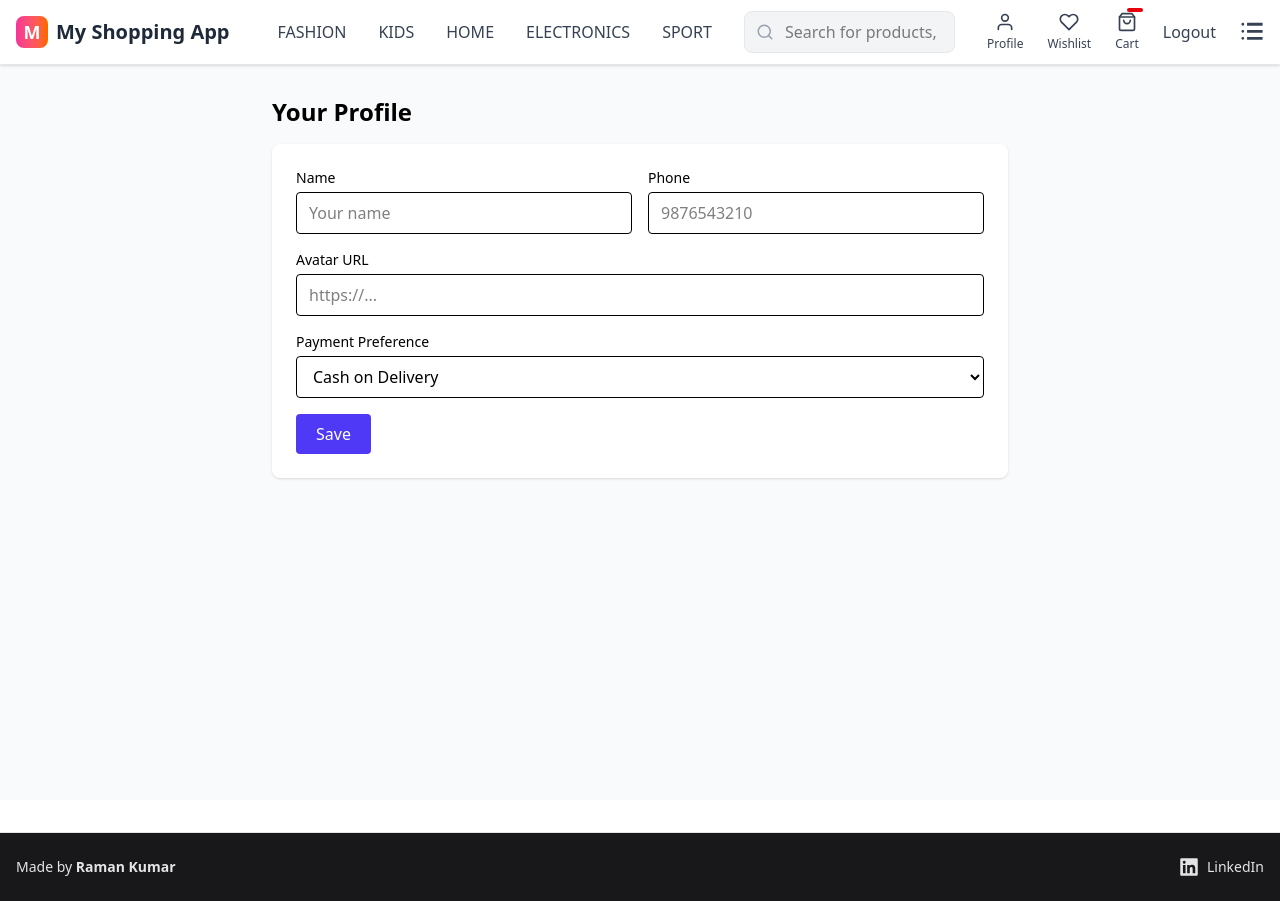
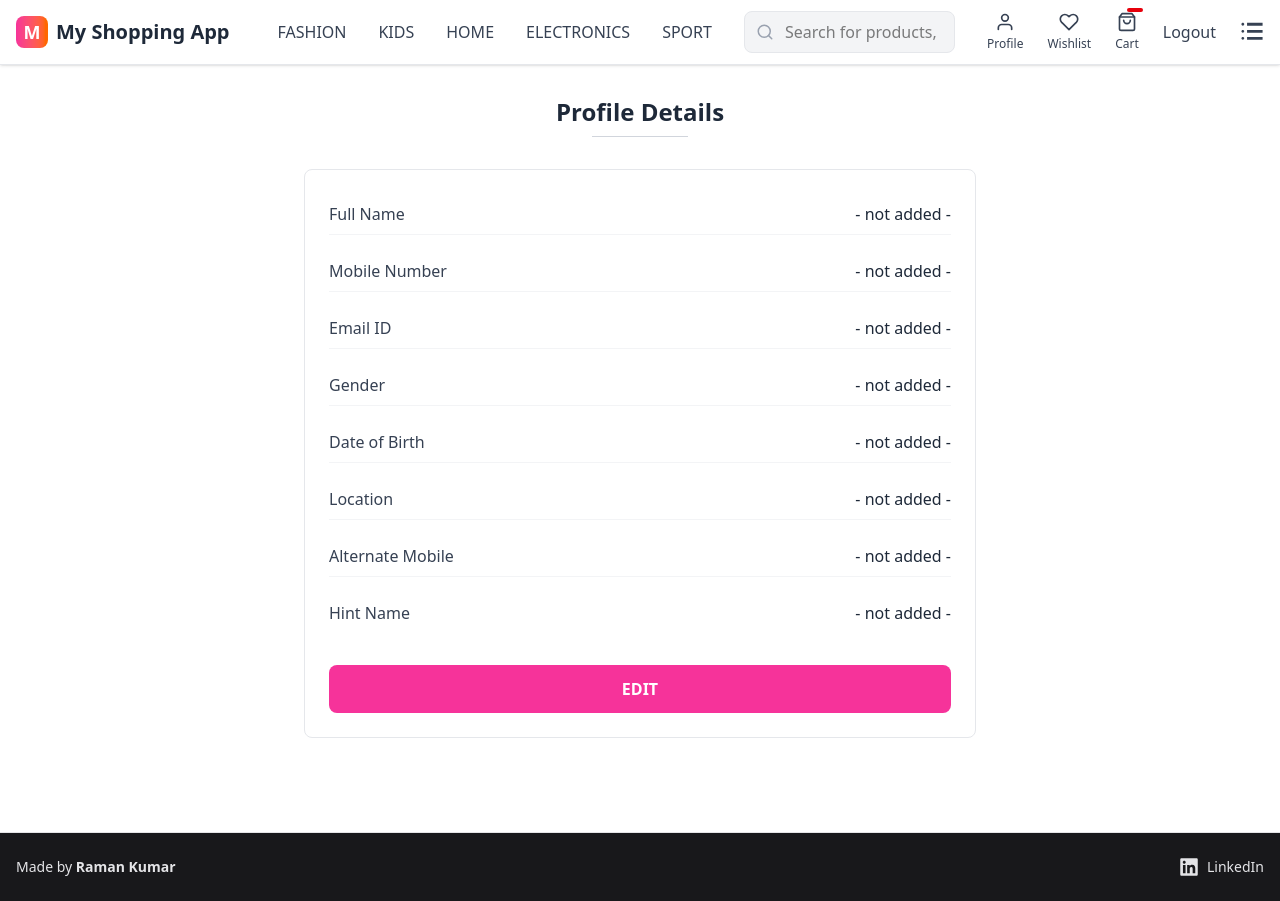
Before and after one commit to Ramanchaudhary2005/My-Shopping-App, a React (Vite) app in the folder Frontend - Shopping - App/: page /profile in a window 1280 px wide. Built offline with nearby package versions, Linux system fonts and the light colour scheme; no server answers; sample sign-in values are in the browser's storage.

Commit message:
modified:   Frontend - Shopping - App/src/components/navbar.jsx 	modified:   Frontend - Shopping - App/src/pages/profilepage.jsx 	modified:   Frontend - Shopping - App/src/pages/signup.css 	modified:   Frontend - Shopping - App/src/pages/wishlistpage.jsx

```diff
--- a/Frontend - Shopping - App/src/components/navbar.jsx
+++ b/Frontend - Shopping - App/src/components/navbar.jsx
@@ -111,7 +111,7 @@ const Navbar = () => {
                                 </Link>
                                 <button
                                     onClick={handleLogout}
-                                    className="text-gray-700 hover:text-gray-900 font-medium transition-colors"
+                                    className="text-gray-700 hover:text-gray-900 font-medium transition-colors pointer-cursor"
                                 >
                                     Logout
                                 </button>
--- a/Frontend - Shopping - App/src/pages/profilepage.jsx
+++ b/Frontend - Shopping - App/src/pages/profilepage.jsx
@@ -2,8 +2,20 @@ import { useEffect, useState } from "react";
 import { Navbar } from "../components/navbar";
 
 const ProfilePage = () => {
-  const [form, setForm] = useState({ username: "", phone: "", avatarUrl: "", paymentPreference: "cash_on_delivery" });
+  const [form, setForm] = useState({
+    username: "",
+    phone: "",
+    email: "",
+    gender: "",
+    dateOfBirth: "",
+    location: "",
+    alternateMobile: "",
+    hintName: "",
+    avatarUrl: "",
+    paymentPreference: "cash_on_delivery"
+  });
   const [message, setMessage] = useState("");
+  const [isEditing, setIsEditing] = useState(false);
 
   const userId = typeof window !== 'undefined' ? localStorage.getItem('userId') : null;
 
@@ -17,6 +29,12 @@ const ProfilePage = () => {
         setForm({
           username: d.username || "",
           phone: d.phone || "",
+          email: d.email || "",
+          gender: d.gender || "",
+          dateOfBirth: d.dateOfBirth || "",
+          location: d.location || "",
+          alternateMobile: d.alternateMobile || "",
+          hintName: d.hintName || "",
           avatarUrl: d.avatarUrl || "",
           paymentPreference: d.paymentPreference || "cash_on_delivery",
         });
@@ -41,49 +59,181 @@ const ProfilePage = () => {
       const data = await res.json();
       if (!res.ok) throw new Error(data.message || 'Failed to update');
       setMessage("Profile updated");
+      setIsEditing(false);
       setTimeout(()=> setMessage(""), 1500);
     } catch (err) {
       setMessage(err.message || "Failed to update");
     }
   };
 
+  const formatValue = (value) => {
+    return value ? value : "- not added -";
+  };
+
+  if (isEditing) {
     return (
-    <div className="bg-gray-50 min-h-screen">
+      <div className="bg-white min-h-screen">
         <Navbar />
-      <div className="max-w-3xl mx-auto px-4 py-6 pt-24">
-        <h1 className="text-2xl font-bold mb-4">Your Profile</h1>
-        <form onSubmit={handleSave} className="bg-white p-6 rounded-lg shadow-sm space-y-4">
+        <div className="max-w-4xl mx-auto px-4 py-6 pt-24">
+          <h1 className="text-2xl font-bold text-gray-800 mb-6 text-center">Edit Profile</h1>
+          <form onSubmit={handleSave} className="bg-white border border-gray-200 rounded-lg p-6 max-w-2xl mx-auto">
             <div className="grid grid-cols-1 md:grid-cols-2 gap-4">
               <div>
-              <label className="block text-sm mb-1">Name</label>
-              <input value={form.username} onChange={(e)=> setForm({...form, username: e.target.value})} className="w-full px-3 py-2 border rounded" placeholder="Your name" />
+                <label className="block text-sm font-medium text-gray-700 mb-1">Full Name</label>
+                <input
+                  value={form.username}
+                  onChange={(e)=> setForm({...form, username: e.target.value})}
+                  className="w-full px-3 py-2 border border-gray-300 rounded-lg focus:outline-none focus:ring-2 focus:ring-pink-500"
+                  placeholder="Enter your full name"
+                />
               </div>
               <div>
-              <label className="block text-sm mb-1">Phone</label>
-              <input value={form.phone} onChange={(e)=> setForm({...form, phone: e.target.value})} className="w-full px-3 py-2 border rounded" placeholder="9876543210" />
+                <label className="block text-sm font-medium text-gray-700 mb-1">Mobile Number</label>
+                <input
+                  value={form.phone}
+                  onChange={(e)=> setForm({...form, phone: e.target.value})}
+                  className="w-full px-3 py-2 border border-gray-300 rounded-lg focus:outline-none focus:ring-2 focus:ring-pink-500"
+                  placeholder="Enter 10-digit mobile number"
+                />
               </div>
-            <div className="md:col-span-2">
-              <label className="block text-sm mb-1">Avatar URL</label>
-              <input value={form.avatarUrl} onChange={(e)=> setForm({...form, avatarUrl: e.target.value})} className="w-full px-3 py-2 border rounded" placeholder="https://..." />
+              <div>
+                <label className="block text-sm font-medium text-gray-700 mb-1">Email ID</label>
+                <input
+                  value={form.email}
+                  onChange={(e)=> setForm({...form, email: e.target.value})}
+                  className="w-full px-3 py-2 border border-gray-300 rounded-lg focus:outline-none focus:ring-2 focus:ring-pink-500"
+                  placeholder="Enter your email"
+                />
               </div>
-            <div className="md:col-span-2">
-              <label className="block text-sm mb-1">Payment Preference</label>
-              <select value={form.paymentPreference} onChange={(e)=> setForm({...form, paymentPreference: e.target.value})} className="w-full px-3 py-2 border rounded">
-                <option value="cash_on_delivery">Cash on Delivery</option>
-                <option value="credit_card">Credit Card</option>
-                <option value="debit_card">Debit Card</option>
-                <option value="paypal">PayPal</option>
+              <div>
+                <label className="block text-sm font-medium text-gray-700 mb-1">Gender</label>
+                <select
+                  value={form.gender}
+                  onChange={(e)=> setForm({...form, gender: e.target.value})}
+                  className="w-full px-3 py-2 border border-gray-300 rounded-lg focus:outline-none focus:ring-2 focus:ring-pink-500"
+                >
+                  <option value="">Select Gender</option>
+                  <option value="MALE">Male</option>
+                  <option value="FEMALE">Female</option>
+                  <option value="OTHER">Other</option>
                 </select>
               </div>
+              <div>
+                <label className="block text-sm font-medium text-gray-700 mb-1">Date of Birth</label>
+                <input
+                  type="date"
+                  value={form.dateOfBirth}
+                  onChange={(e)=> setForm({...form, dateOfBirth: e.target.value})}
+                  className="w-full px-3 py-2 border border-gray-300 rounded-lg focus:outline-none focus:ring-2 focus:ring-pink-500"
+                />
               </div>
-          <div className="flex items-center gap-3">
-            <button type="submit" className="bg-indigo-600 hover:bg-indigo-700 text-white font-medium px-5 py-2 rounded">Save</button>
+              <div>
+                <label className="block text-sm font-medium text-gray-700 mb-1">Location</label>
+                <input
+                  value={form.location}
+                  onChange={(e)=> setForm({...form, location: e.target.value})}
+                  className="w-full px-3 py-2 border border-gray-300 rounded-lg focus:outline-none focus:ring-2 focus:ring-pink-500"
+                  placeholder="Enter your location"
+                />
+              </div>
+              <div>
+                <label className="block text-sm font-medium text-gray-700 mb-1">Alternate Mobile</label>
+                <input
+                  value={form.alternateMobile}
+                  onChange={(e)=> setForm({...form, alternateMobile: e.target.value})}
+                  className="w-full px-3 py-2 border border-gray-300 rounded-lg focus:outline-none focus:ring-2 focus:ring-pink-500"
+                  placeholder="Enter alternate mobile"
+                />
+              </div>
+              <div>
+                <label className="block text-sm font-medium text-gray-700 mb-1">Hint Name</label>
+                <input
+                  value={form.hintName}
+                  onChange={(e)=> setForm({...form, hintName: e.target.value})}
+                  className="w-full px-3 py-2 border border-gray-300 rounded-lg focus:outline-none focus:ring-2 focus:ring-pink-500"
+                  placeholder="Enter hint name"
+                />
+              </div>
+            </div>
+            <div className="flex items-center gap-3 mt-6">
+              <button type="submit" className="bg-pink-500 hover:bg-pink-600 text-white font-medium px-6 py-2 rounded-lg transition-colors">
+                Save
+              </button>
+              <button
+                type="button"
+                onClick={() => setIsEditing(false)}
+                className="bg-gray-300 hover:bg-gray-400 text-gray-700 font-medium px-6 py-2 rounded-lg transition-colors"
+              >
+                Cancel
+              </button>
               {message && <span className="text-green-600 text-sm">{message}</span>}
             </div>
           </form>
         </div>
       </div>
     );
+  }
+
+  return (
+    <div className="bg-white min-h-screen">
+      <Navbar />
+      <div className="max-w-4xl mx-auto px-4 py-6 pt-24">
+        {/* Header */}
+        <div className="text-center mb-8">
+          <h1 className="text-2xl font-bold text-gray-800">Profile Details</h1>
+          <div className="w-24 h-px bg-gray-300 mx-auto mt-2"></div>
+        </div>
+
+        {/* Profile Information */}
+        <div className="bg-white border border-gray-200 rounded-lg p-6 max-w-2xl mx-auto">
+          <div className="space-y-4">
+            <div className="flex justify-between items-center py-2 border-b border-gray-100">
+              <span className="font-medium text-gray-700">Full Name</span>
+              <span className="text-gray-800">{formatValue(form.username)}</span>
+            </div>
+            <div className="flex justify-between items-center py-2 border-b border-gray-100">
+              <span className="font-medium text-gray-700">Mobile Number</span>
+              <span className="text-gray-800">{formatValue(form.phone)}</span>
+            </div>
+            <div className="flex justify-between items-center py-2 border-b border-gray-100">
+              <span className="font-medium text-gray-700">Email ID</span>
+              <span className="text-gray-800">{formatValue(form.email)}</span>
+            </div>
+            <div className="flex justify-between items-center py-2 border-b border-gray-100">
+              <span className="font-medium text-gray-700">Gender</span>
+              <span className="text-gray-800">{formatValue(form.gender)}</span>
+            </div>
+            <div className="flex justify-between items-center py-2 border-b border-gray-100">
+              <span className="font-medium text-gray-700">Date of Birth</span>
+              <span className="text-gray-800">{formatValue(form.dateOfBirth)}</span>
+            </div>
+            <div className="flex justify-between items-center py-2 border-b border-gray-100">
+              <span className="font-medium text-gray-700">Location</span>
+              <span className="text-gray-800">{formatValue(form.location)}</span>
+            </div>
+            <div className="flex justify-between items-center py-2 border-b border-gray-100">
+              <span className="font-medium text-gray-700">Alternate Mobile</span>
+              <span className="text-gray-800">{formatValue(form.alternateMobile)}</span>
+            </div>
+            <div className="flex justify-between items-center py-2">
+              <span className="font-medium text-gray-700">Hint Name</span>
+              <span className="text-gray-800">{formatValue(form.hintName)}</span>
+            </div>
+          </div>
+
+          {/* Edit Button */}
+          <div className="mt-8">
+            <button
+              onClick={() => setIsEditing(true)}
+              className="w-full bg-pink-500 hover:bg-pink-600 text-white font-bold py-3 px-4 rounded-lg transition-colors"
+            >
+              EDIT
+            </button>
+          </div>
+        </div>
+      </div>
+    </div>
+  );
 };
 
 export { ProfilePage };
--- a/Frontend - Shopping - App/src/pages/wishlistpage.jsx
+++ b/Frontend - Shopping - App/src/pages/wishlistpage.jsx
@@ -109,7 +109,7 @@ const WishlistPage = () => {
                         onClick={() => moveToCart(item._id)}
                         className="w-full bg-pink-500 hover:bg-pink-600 text-white font-medium py-2 px-4 rounded-lg transition-colors"
                       >
-                        MOVE TO BAG
+                        MOVE TO CART
                       </button>
                     </div>
                   </div>
```
Also changed, not shown: Frontend - Shopping - App/src/pages/signup.css (+44 -14 lines). Lines whose indentation alone changed are shown as unchanged.
